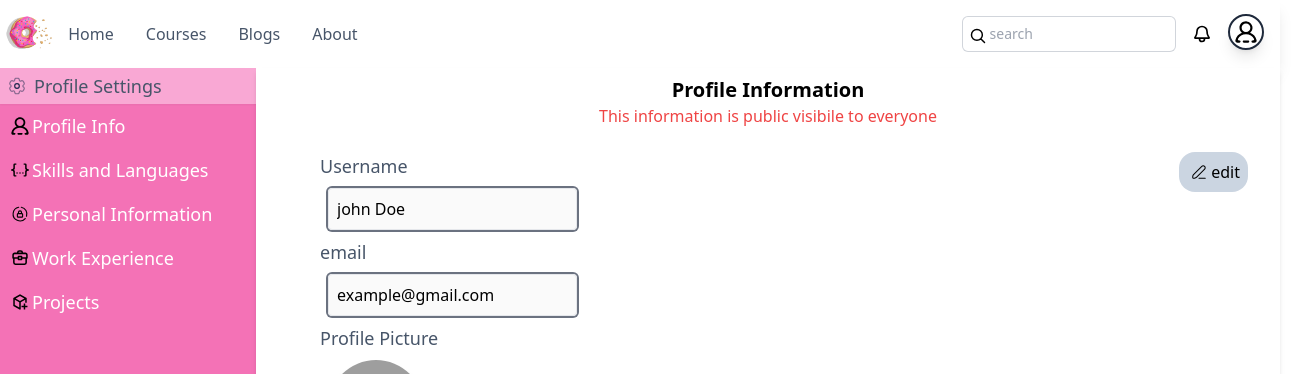
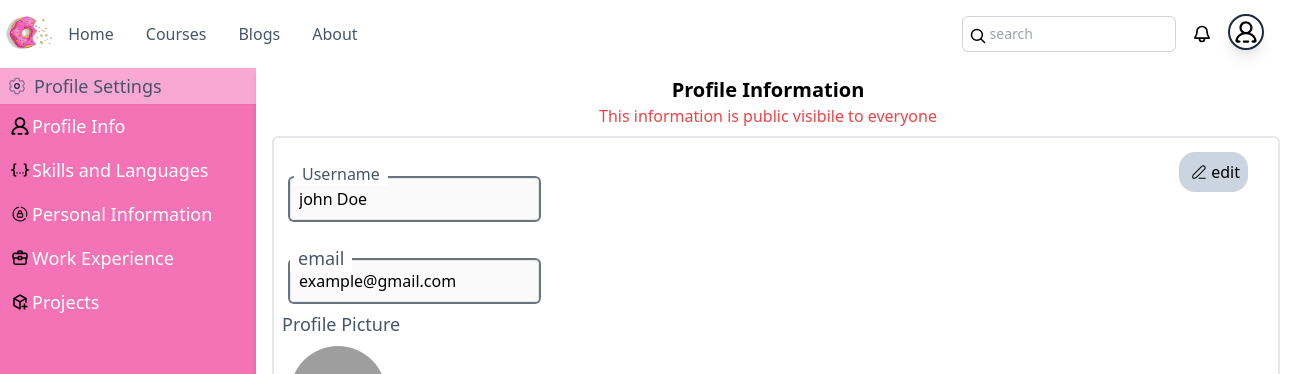
Before and after one commit to codewithcherry/Idonutcode_website_vite, a React (Vite) app: page /settings in a window 1280 px wide. Shown: the top 374 px of the page, 1304 px wide, since content can reach past the window. Built offline with nearby package versions, Linux system fonts and the light colour scheme; no server answers; grey boxes are pictures that could not be loaded.

Commit message:
change m to M in mail label

```diff
--- a/src/Components/Settings Components/SettingProfileInfo.jsx
+++ b/src/Components/Settings Components/SettingProfileInfo.jsx
@@ -11,7 +11,7 @@ const SettingProfileInfo = () => {
       <p className='text-red-500 text-center'>This information is public visibile to everyone</p>
 
         <div className='relative'>
-           {edit &&  <button className=' flex p-2 m-2 absolute top-4 right-4 bg-slate-300 rounded-2xl'
+           {edit &&  <button className='z-10 flex p-2 m-2 absolute top-4 right-4 bg-slate-300 rounded-2xl'
             onClick={()=>setEdit(false)}>
               <span>
               <svg width="24px" height="24px" viewBox="-5.28 -5.28 34.56 34.56" fill="none" xmlns="http://www.w3.org/2000/svg"><g id="SVGRepo_bgCarrier" stroke-width="0"></g><g id="SVGRepo_tracerCarrier" stroke-linecap="round" stroke-linejoin="round"></g><g id="SVGRepo_iconCarrier"> <path d="M20.1497 7.93997L8.27971 19.81C7.21971 20.88 4.04971 21.3699 3.27971 20.6599C2.50971 19.9499 3.06969 16.78 4.12969 15.71L15.9997 3.84C16.5478 3.31801 17.2783 3.03097 18.0351 3.04019C18.7919 3.04942 19.5151 3.35418 20.0503 3.88938C20.5855 4.42457 20.8903 5.14781 20.8995 5.90463C20.9088 6.66146 20.6217 7.39189 20.0997 7.93997H20.1497Z" stroke="#000000" stroke-width="1.5" stroke-linecap="round" stroke-linejoin="round"></path> <path d="M21 21H12" stroke="#000000" stroke-width="1.5" stroke-linecap="round" stroke-linejoin="round"></path> </g></svg>
@@ -20,13 +20,13 @@ const SettingProfileInfo = () => {
             </button>}
         </div>
 
-      <div className='p-6 mx-8 w-full'>
-      <div>
-        <label htmlFor="" className='text-lg text-slate-600 '>Username</label><br />
+      <div className='p-2 m-2 w-full border-2 rounded-md bg-white'>
+      <div className='relative'>
+        <label htmlFor="" className='absolute top-4 px-2 bg-white left-3 text-md text-slate-600 '>Username</label><br />
         <input className='p-2 m-2  placeholder:text-md rounded border focus:outline-none focus:ring-2 focus:ring-pink-300 ring-2 ring-gray-500'  type="text" value={"john Doe"} disabled={edit} />
       </div>
-      <div>
-        <label htmlFor="" className='text-lg text-slate-600 '>email</label> <br />
+      <div className='relative '>
+        <label htmlFor="" className='absolute top-4 left-2 px-2  bg-white text-lg text-slate-600 '>email</label> <br />
         <input type="email" className='p-2 m-2  placeholder:text-md rounded border focus:outline-none focus:ring-2 focus:ring-pink-300 ring-2 ring-gray-500' disabled={edit} value={"example@gmail.com"}/>
       </div>
       <div>
```
